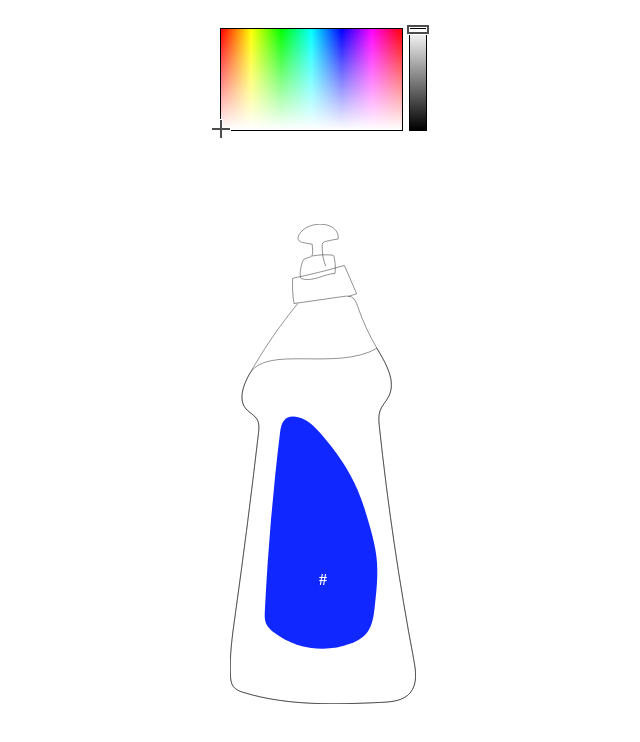
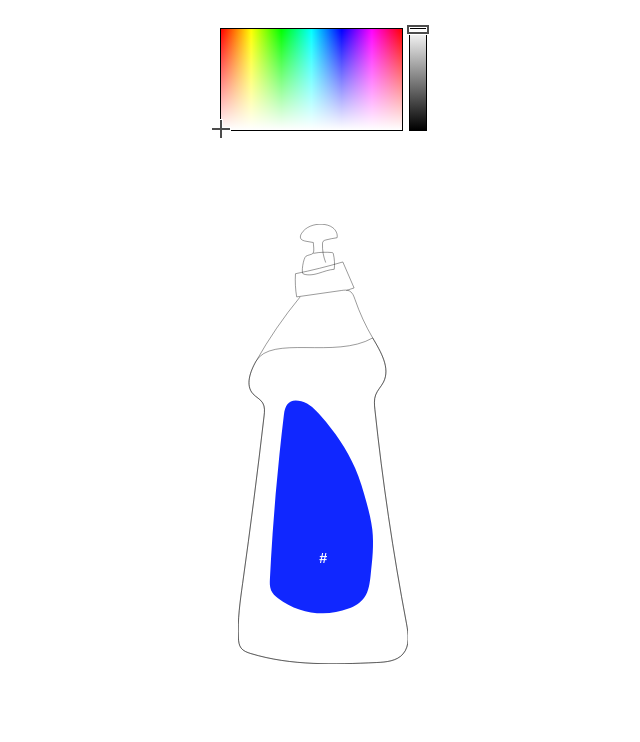
Before and after one commit to skinsshark/detergbent, a plain HTML site: page index.html in a window 1280 px wide. Shown: the whole page, without its empty margins (317-957 px from the left). Drawn offline with Linux system fonts and the light colour scheme.

Commit message:
font styles

```diff
--- a/style.css
+++ b/style.css
@@ -1,8 +1,11 @@
+html {
+  font-family: sans-serif;
+  font-style: italic;
+}
+
 body {
   display: flex;
-  /* align-items: center; */
   justify-content: center;
-  /* flex-direction: row-reverse; */
   height: 90vh;
 }
 
@@ -14,7 +17,7 @@ body {
 }
 
 #image {
-  height: 60vh;
+  height: 55vh;
   width: auto;
   position: fixed;
   top: 28vh;
@@ -27,9 +30,9 @@ input {
 h1 {
   color: #fff;
   position: fixed;
-  bottom: 25vh;
+  bottom: 28vh;
   z-index: 9;
-  font-size: 1rem;
+  font-size: 0.9rem;
   text-transform: uppercase;
 }
 
```
